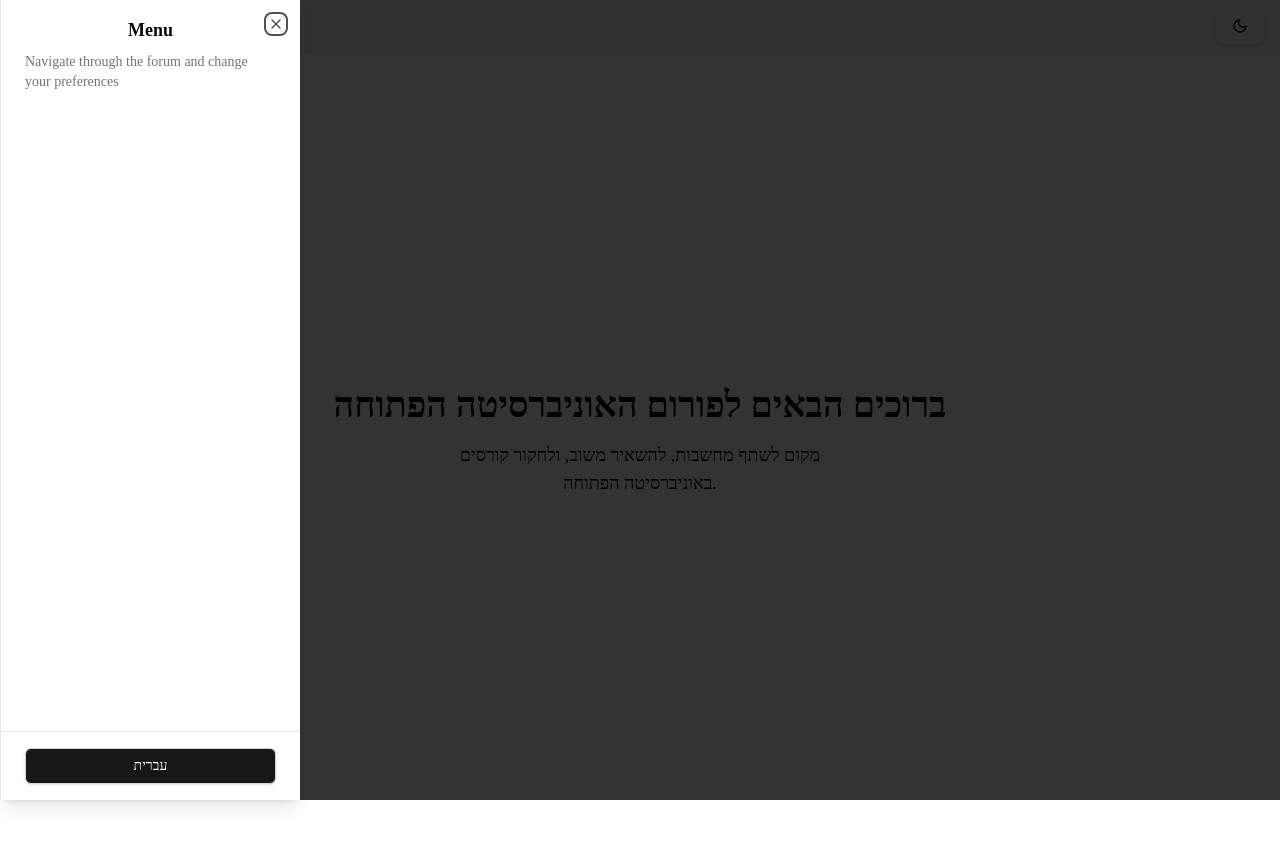
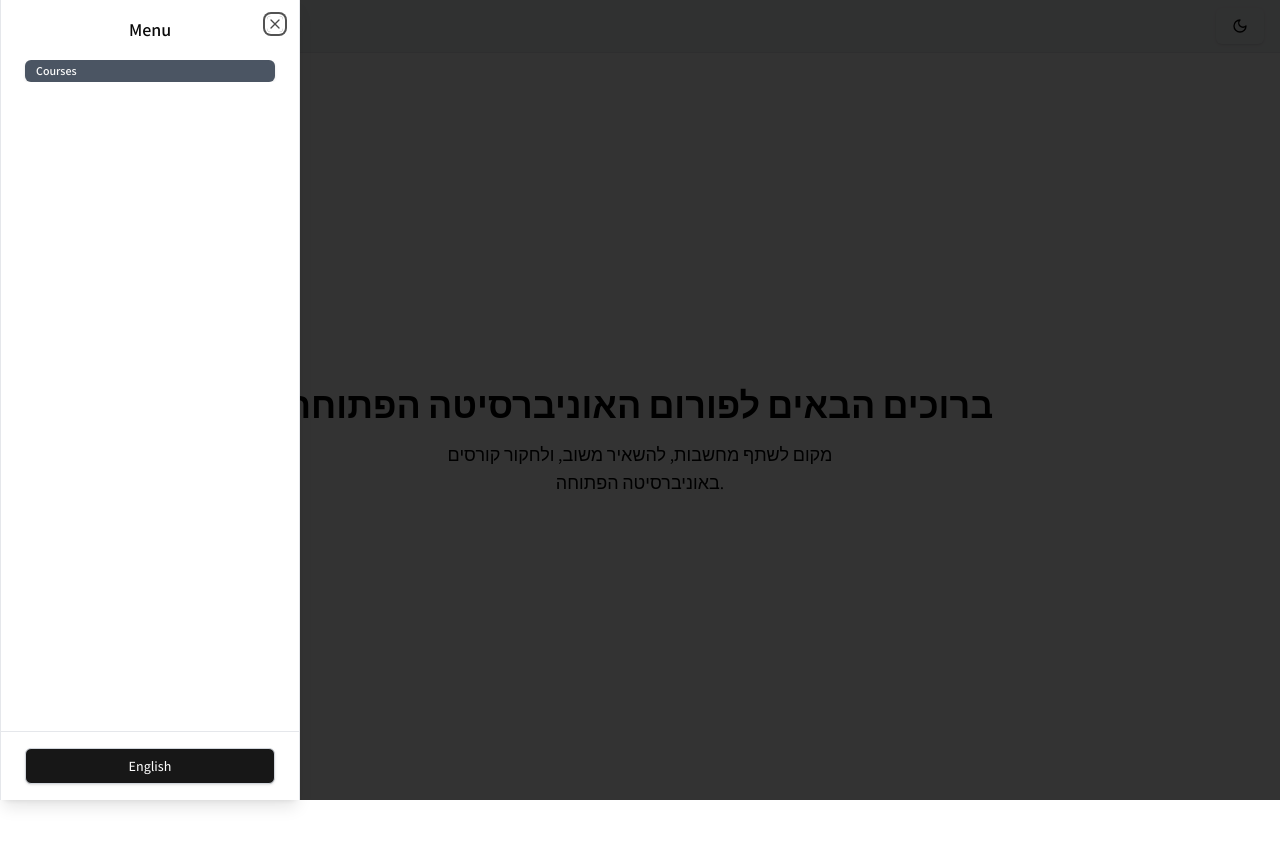
Before and after one commit to yanzaxdev/forum, a Next.js app: page / in a window 1280 px wide. Both pictures are taken after a click on the button 28 px from the left and 26 px from the top of the page. Shown: the top 846 px of the page. Built offline with nearby package versions, Linux system fonts and the light colour scheme.

Commit message:
tweaks and hebrew font

```diff
--- a/package.json
+++ b/package.json
@@ -24,6 +24,7 @@
   "dependencies": {
     "@clerk/nextjs": "^6.9.0",
     "@neondatabase/serverless": "^0.10.4",
+    "@next/font": "^14.2.15",
     "@radix-ui/react-dialog": "^1.1.3",
     "@radix-ui/react-separator": "^1.1.1",
     "@radix-ui/react-slot": "^1.1.1",
--- a/src/app/layout.tsx
+++ b/src/app/layout.tsx
@@ -16,11 +16,17 @@
 import Link from "next/link";
 import { headers } from "next/headers";
 import ForumSheet from "~/components/ForumSheet";
+import { Assistant } from "next/font/google";
 
 export const metadata = {
   title: "Open Uni Forum",
   description: "A simple forum for Open University courses",
 };
+
+const assistant = Assistant({
+  subsets: ["hebrew"],
+  weight: ["200", "300", "400", "500", "600", "700", "800"], // include the weights you need
+});
 
 export default async function RootLayout({
   children,
@@ -30,7 +36,7 @@
   const { isHeb, lang, t, langParam } = await serverDetLang();
 
   return (
-    <html lang="en" suppressHydrationWarning>
+    <html lang="en" suppressHydrationWarning className={assistant.className}>
       <body className="bg-background text-foreground min-h-screen transition-colors">
         <Providers>
           <Sheet>
--- a/src/components/ForumSheet.tsx
+++ b/src/components/ForumSheet.tsx
@@ -3,6 +3,7 @@
 import { FC } from "react";
 import {
   Sheet,
+  SheetClose,
   SheetContent,
   SheetDescription,
   SheetFooter,
@@ -12,6 +13,8 @@
 import { useLanguage } from "~/app/providers";
 import { useRouter } from "next/navigation";
 import { Button } from "./ui/button";
+import Link from "next/link";
+import { Badge } from "./ui/badge";
 
 type Props = {
   open?: boolean;
@@ -19,7 +22,7 @@
 };
 
 const ForumSheet: FC<Props> = ({ open, onOpenChange }) => {
-  const { isHeb, setLanguage } = useLanguage();
+  const { isHeb, setLanguage, t, langParam } = useLanguage();
   const router = useRouter();
 
   const handleLanguageToggle = () => {
@@ -29,35 +32,34 @@
     const currentUrl = new URL(window.location.href);
     const searchParams = new URLSearchParams(currentUrl.search);
 
-    if (newLang === "he") {
-      searchParams.delete("lang");
-    } else {
-      searchParams.set("lang", newLang);
-    }
+    if (newLang === "he") searchParams.delete("lang");
+    else searchParams.set("lang", newLang);
 
     router.push(`${currentUrl.pathname}?${searchParams.toString()}`);
   };
 
   return (
     <SheetContent
-      side={isHeb ? "left" : "right"}
-      className="fixed inset-0 w-full border-l-0 p-0 sm:w-[300px] sm:border-l"
+      dir={t._dir}
+      side={isHeb ? "right" : "left"}
+      className="fixed w-full border-l-0 p-0 sm:w-[300px] sm:border-l"
     >
       {/* Container for flex layout */}
       <div className="flex h-full flex-col">
         {/* Header Section */}
         <div className="px-6 py-4">
           <SheetHeader>
-            <SheetTitle className="text-center">Menu</SheetTitle>
-            <SheetDescription>
-              Navigate through the forum and change your preferences
-            </SheetDescription>
+            <SheetTitle className="text-center">{t.menu}</SheetTitle>
           </SheetHeader>
         </div>
 
         {/* Scrollable Content */}
-        <div className="flex-1 overflow-y-auto px-6">
-          <div className="space-y-4">{/* Add more items as needed */}</div>
+        <div className="grid overflow-y-auto px-6">
+          <Badge className="bg-gray-600">{t.courses}</Badge>
+          <Link
+            href={`/courses${langParam}`}
+            className="hover:underline"
+          ></Link>
         </div>
 
         {/* Footer Section */}
@@ -67,7 +69,7 @@
               onClick={handleLanguageToggle}
               className="w-full border border-gray-300 hover:bg-gray-200 dark:border-gray-600 dark:hover:bg-gray-700"
             >
-              {isHeb ? "English" : "עברית"}
+              {t._self}
             </Button>
           </SheetFooter>
         </div>
--- a/src/components/Navbar.tsx
+++ b/src/components/Navbar.tsx
@@ -8,6 +8,7 @@
 import { SidebarTrigger } from "./ui/sidebar";
 import { Button } from "./ui/button";
 import { SheetTrigger } from "./ui/sheet";
+import { Badge } from "./ui/badge";
 
 export default function NavBar() {
   const router = useRouter();
--- a/src/translations.ts
+++ b/src/translations.ts
@@ -1,5 +1,8 @@
 export const xTrans = {
   en: {
+    _self: 'English',
+    _dir: 'ltr',
+    menu: 'Menu',
     viewCourse: 'View Course',
     welcomeMessage: 'Welcome to the Open Uni Forum',
     welcomeDescription:
@@ -40,6 +43,9 @@
     outOf: 'Out of',
   },
   he: {
+    _self: 'עברית',
+    _dir: 'rtl',
+    menu: 'תפריט',
     outOf: 'מתוך',
     viewCourse: 'צפה בקורס',
     welcomeMessage: 'ברוכים הבאים לפורום האוניברסיטה הפתוחה',
--- a/tailwind.config.ts
+++ b/tailwind.config.ts
@@ -6,7 +6,10 @@
   darkMode: ['class'],
   theme: {
     extend: {
-      fontFamily: {sans: ['var(--font-geist-sans)', ...fontFamily.sans]},
+      fontFamily: {
+        sans: ['var(--font-geist-sans)', ...fontFamily.sans],
+        hebrew: ['Assistant'],
+      },
       borderRadius: {
         lg: 'var(--radius)',
         md: 'calc(var(--radius) - 2px)',
```
Also changed, not shown: 1 other file (tests, documents, lock files or other folders).
